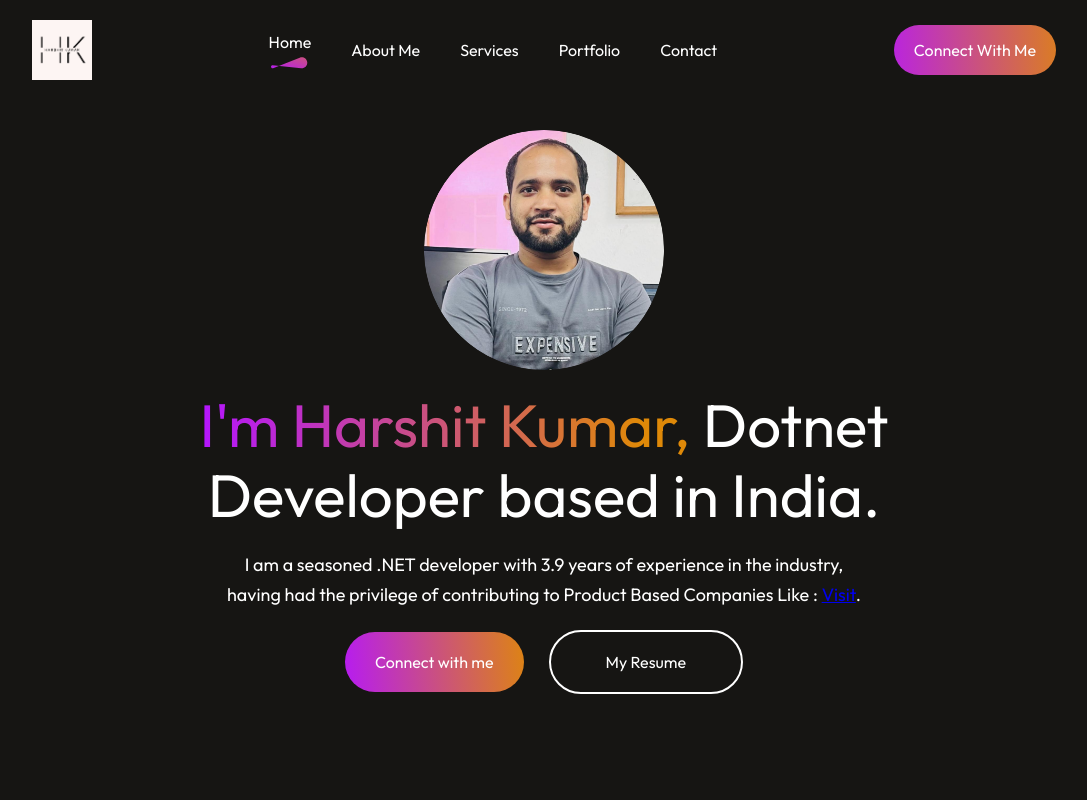
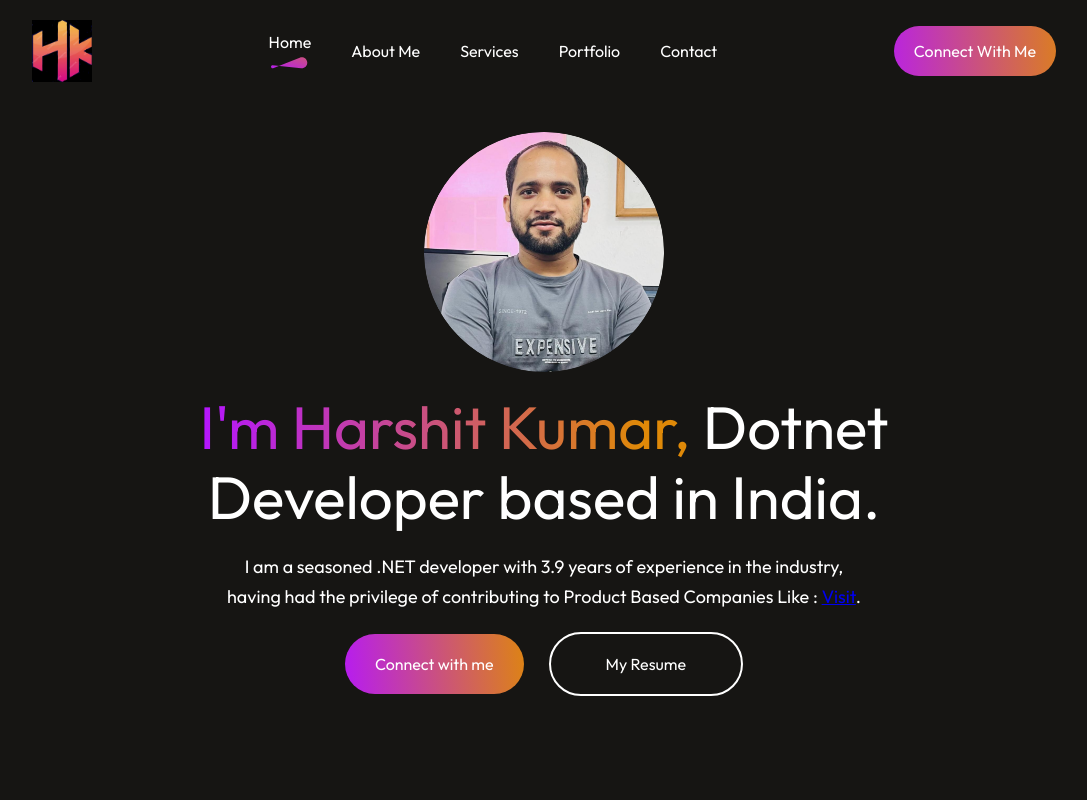
Before and after one commit to mHarshitkumar/Harshit_Kumar, a React (Vite) app: page / in a window 1280 px wide. Shown: the top 800 px of the page, without its empty margins (96-1183 px from the left). Built offline with nearby package versions, Linux system fonts and the light colour scheme.

Commit message:
Update Cods

```diff
--- a/src/Components/Navbar/Navbar.css
+++ b/src/Components/Navbar/Navbar.css
@@ -21,6 +21,7 @@
 }
 .logo{
     width: 60px;
+    background-color: #1F0016;
 }
 .nav-connect:hover{
     transform: scale(1.05);
```
Also changed, not shown: src/assets/NameLogo.png.
